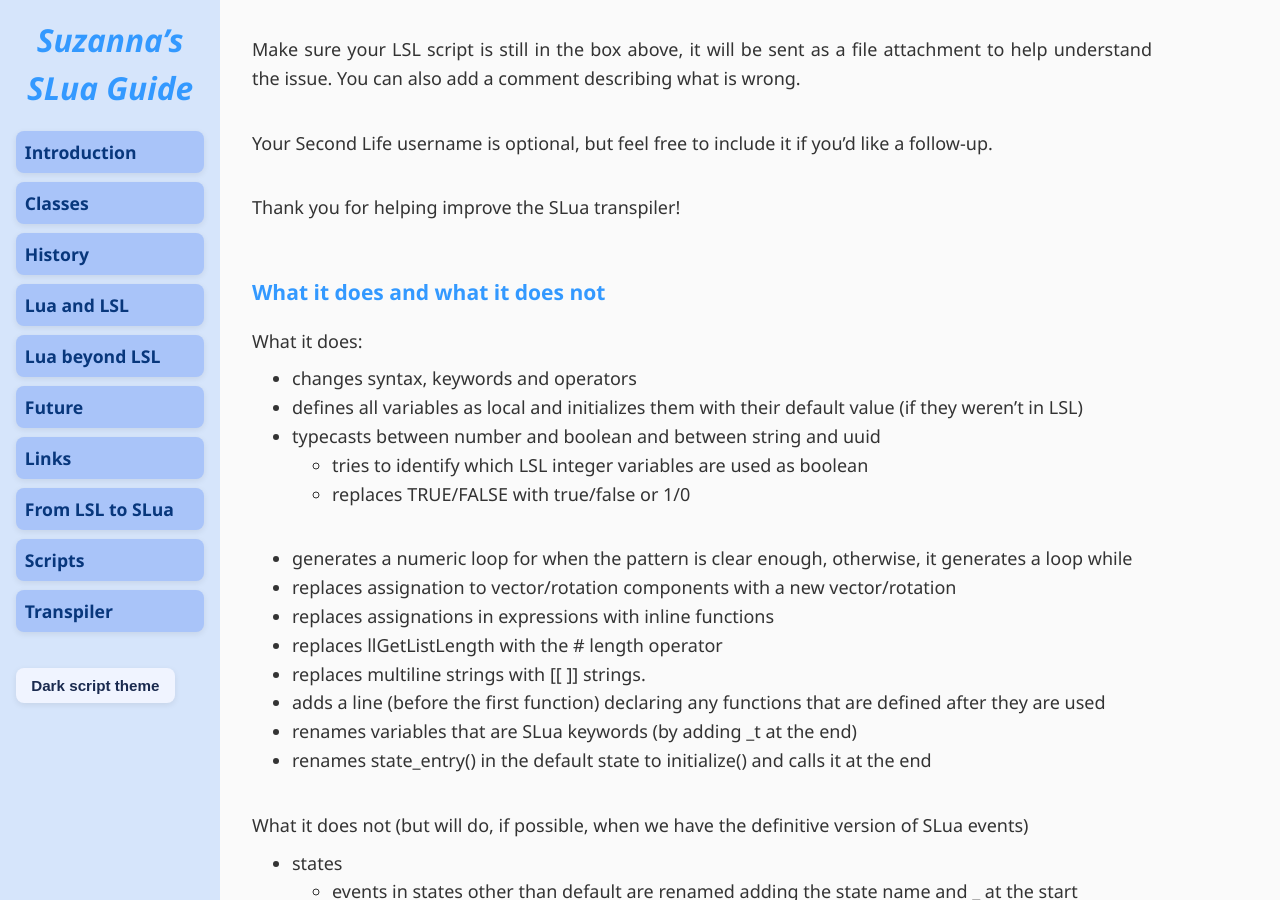
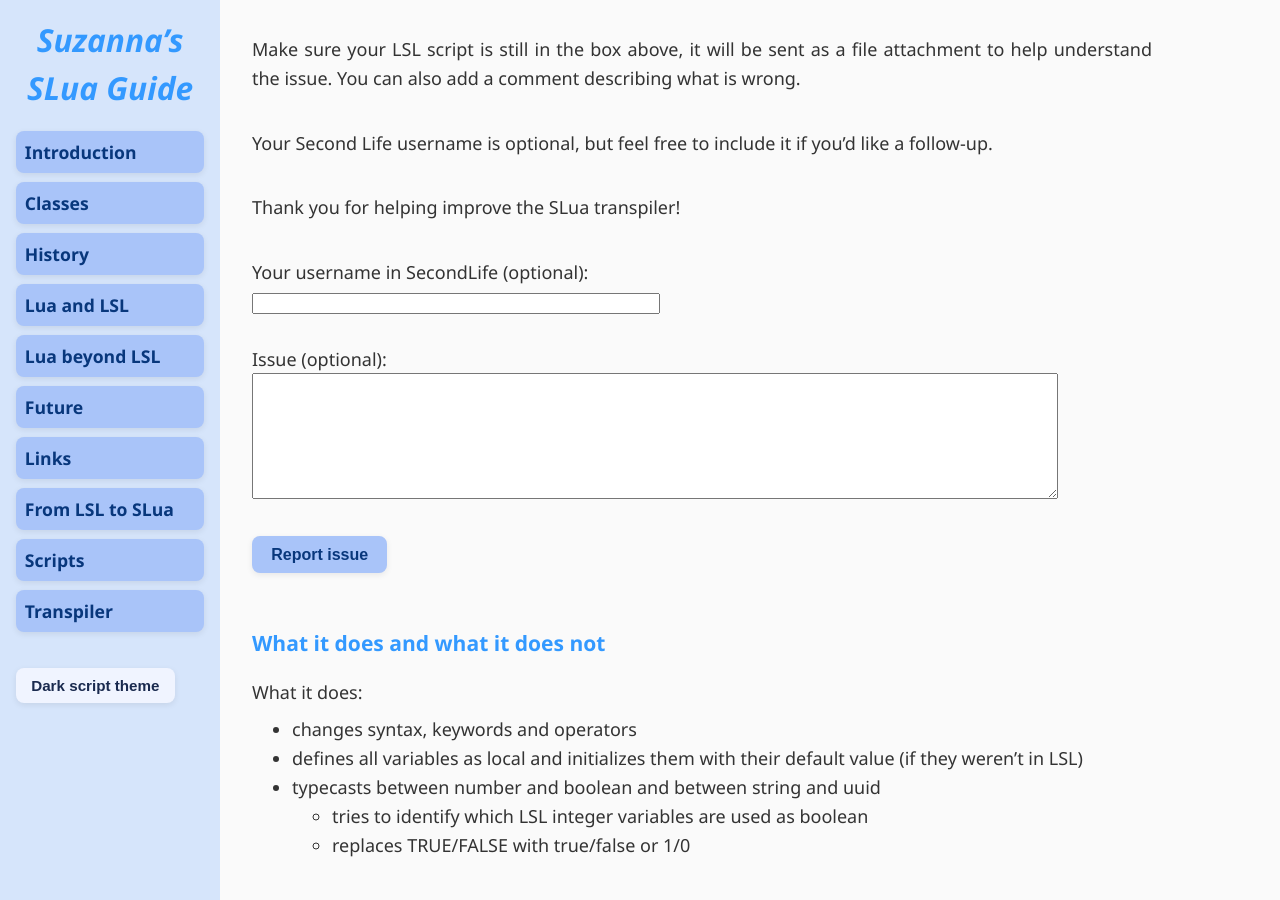
Before and after one commit to Suzanna-Linn/slua, a Jekyll site: the page built from docs/transpiler.md, in a window 1280 px wide and 900 px high, scrolled down 1245 px. Built offline with Jekyll 4.4.1, drawn with Linux system fonts in a browser that asks for light colours; nearby versions of some CDN libraries; our own code applies the rules of GitHub Pages for plain Markdown files; comment, search, counter and statistics services are not loaded; some of the changed text lies outside the part shown.

Commit message:
Update transpiler.md

```diff
--- a/docs/transpiler.md
+++ b/docs/transpiler.md
@@ -36,6 +36,17 @@
 Your Second Life username is optional, but feel free to include it if you'd like a follow-up.
 
 Thank you for helping improve the SLua transpiler!
+
+<form id="issue-form">
+  <label for="username">Your username in SecondLife (optional):</label><br />
+  <input type="text" id="username" name="username" style="width: 100%; max-width: 400px;" /><br /><br />
+
+  <label for="message">Issue (optional):</label><br />
+  <textarea id="message" name="message" rows="8" style="width: 100%; max-width: 800px;"></textarea><br /><br />
+
+  <button type="button" id="issue-button" class="button">Report issue</button>
+</form>
+<div id="response-issue" style="margin-top: 1em;"></div>
 
 ### What it does and what it does not
 
@@ -84,19 +95,6 @@
 - jump (except when it can be replaced with break or continue)
   - the command   jump label;  is replaced with   jump = "jump label"
   - the label   @name_of_label;   is replaced with   jump = "@name_of_label"
-
-
-<form id="issue-form">
-  <label for="username">Your username in SecondLife (optional):</label><br />
-  <input type="text" id="username" name="username" style="width: 100%; max-width: 400px;" /><br /><br />
-
-  <label for="message">Issue (optional):</label><br />
-  <textarea id="message" name="message" rows="8" style="width: 100%; max-width: 800px;"></textarea><br /><br />
-
-  <button type="button" id="issue-button" class="button">Report issue</button>
-</form>
-<div id="response-issue" style="margin-top: 1em;"></div>
-
 
 <script>
 document.getElementById('transpiler-form').addEventListener('submit', function(e) {
```
